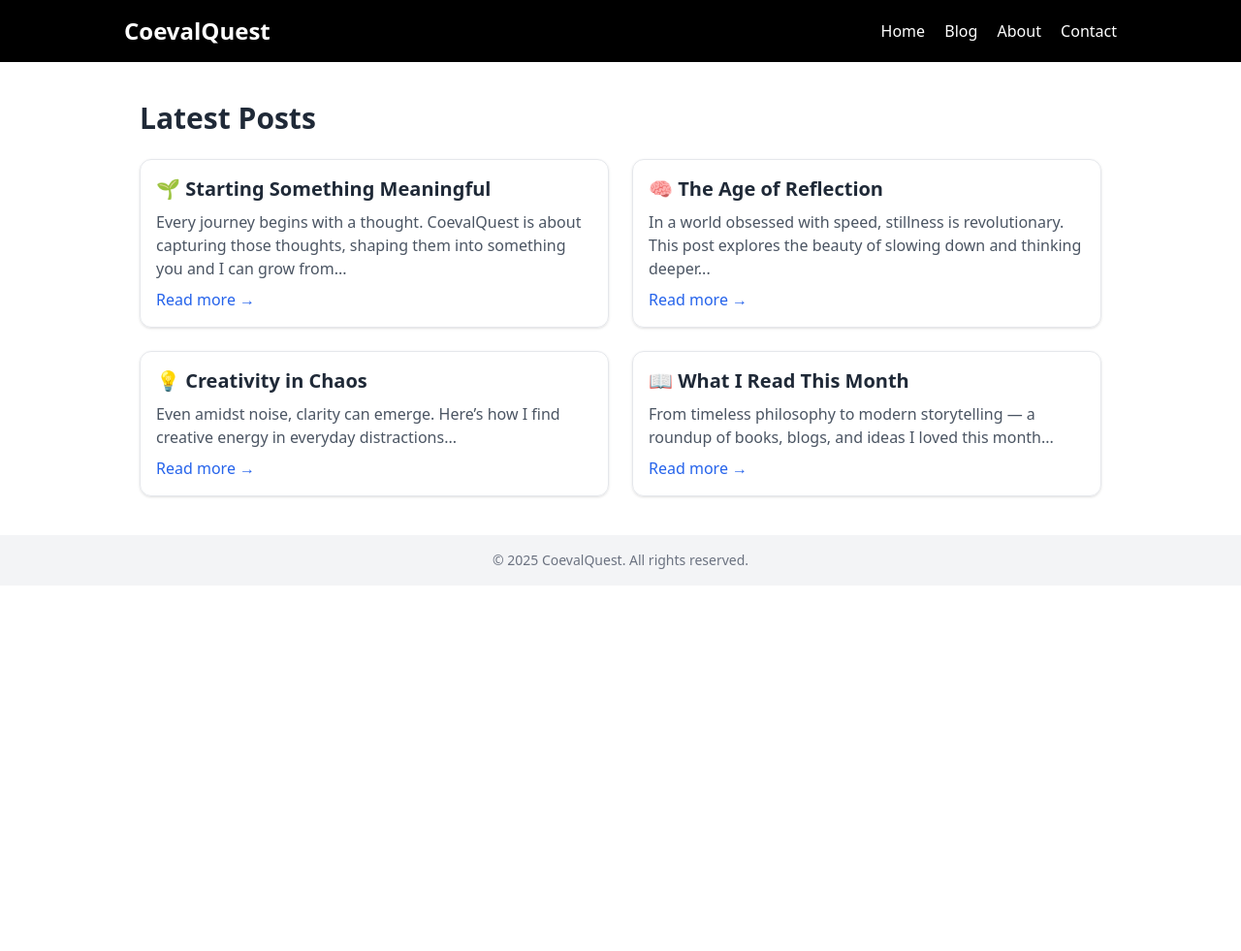
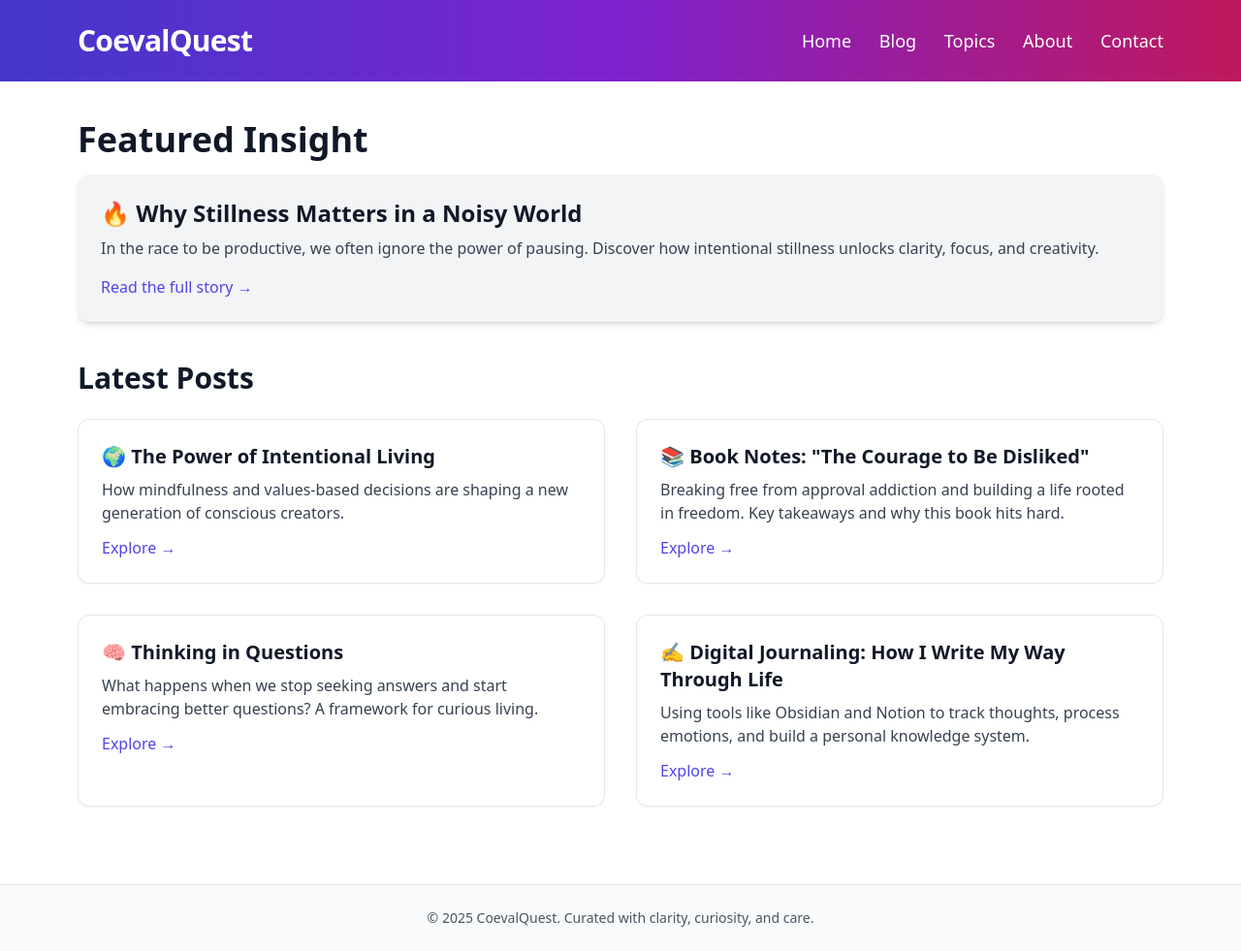
Before and after one commit to twrmukesh13/coevalquest, a plain HTML site: page index.html in a window 1280 px wide. Shown: the whole page at 97% size. Before the commit the page ends 800 px from the top, so only its background shows below. Drawn offline with nearby package versions, Linux system fonts and the light colour scheme.

Commit message:
Update index.html

```diff
--- a/index.html
+++ b/index.html
@@ -1,55 +1,71 @@
 <!DOCTYPE html>
 <html lang="en">
 <head>
-  <meta charset="UTF-8" />
-  <meta name="viewport" content="width=device-width, initial-scale=1.0" />
-  <title>CoevalQuest - Blog</title>
+  <meta charset="UTF-8">
+  <meta name="viewport" content="width=device-width, initial-scale=1.0">
+  <title>CoevalQuest - Discover, Reflect, Create</title>
+  <meta name="description" content="CoevalQuest is a modern blog exploring ideas on life, creativity, culture, and personal growth.">
   <script src="https://cdn.tailwindcss.com"></script>
+  <link rel="icon" href="favicon.ico" type="image/x-icon">
 </head>
-<body class="bg-white text-gray-800 font-sans">
-  <header class="bg-black text-white p-4">
-    <div class="max-w-5xl mx-auto flex justify-between items-center">
-      <h1 class="text-2xl font-bold">CoevalQuest</h1>
-      <nav class="space-x-4">
+<body class="bg-white text-gray-900 font-sans">
+  <header class="bg-gradient-to-r from-indigo-700 via-purple-700 to-pink-700 text-white">
+    <div class="max-w-6xl mx-auto px-4 py-6 flex justify-between items-center">
+      <h1 class="text-3xl font-bold tracking-tight">CoevalQuest</h1>
+      <nav class="space-x-6 text-lg">
         <a href="#" class="hover:underline">Home</a>
         <a href="#" class="hover:underline">Blog</a>
+        <a href="#" class="hover:underline">Topics</a>
         <a href="#" class="hover:underline">About</a>
         <a href="#" class="hover:underline">Contact</a>
       </nav>
     </div>
   </header>
 
-  <main class="max-w-5xl mx-auto mt-10 px-4">
-    <h2 class="text-3xl font-semibold mb-6">Latest Posts</h2>
-    <div class="grid gap-6 md:grid-cols-2">
-      <article class="p-4 border rounded-xl shadow hover:shadow-md transition">
-        <h3 class="text-xl font-bold mb-2">🌱 Starting Something Meaningful</h3>
-        <p class="text-gray-600">Every journey begins with a thought. CoevalQuest is about capturing those thoughts, shaping them into something you and I can grow from...</p>
-        <a href="#" class="text-blue-600 mt-2 inline-block">Read more →</a>
-      </article>
+  <main class="max-w-6xl mx-auto px-4 mt-10">
+    <section class="mb-10">
+      <h2 class="text-4xl font-bold mb-4">Featured Insight</h2>
+      <div class="bg-gray-100 p-6 rounded-xl shadow-md">
+        <h3 class="text-2xl font-semibold mb-2">🔥 Why Stillness Matters in a Noisy World</h3>
+        <p class="text-gray-700 mb-4">In the race to be productive, we often ignore the power of pausing. Discover how intentional stillness unlocks clarity, focus, and creativity.</p>
+        <a href="#" class="text-indigo-600 font-medium">Read the full story →</a>
+      </div>
+    </section>
 
-      <article class="p-4 border rounded-xl shadow hover:shadow-md transition">
-        <h3 class="text-xl font-bold mb-2">🧠 The Age of Reflection</h3>
-        <p class="text-gray-600">In a world obsessed with speed, stillness is revolutionary. This post explores the beauty of slowing down and thinking deeper...</p>
-        <a href="#" class="text-blue-600 mt-2 inline-block">Read more →</a>
-      </article>
+    <section class="mb-16">
+      <h2 class="text-3xl font-bold mb-6">Latest Posts</h2>
+      <div class="grid gap-8 md:grid-cols-2">
+        <article class="bg-white border p-6 rounded-xl shadow-sm hover:shadow-md transition">
+          <h3 class="text-xl font-bold mb-2">🌍 The Power of Intentional Living</h3>
+          <p class="text-gray-700 mb-3">How mindfulness and values-based decisions are shaping a new generation of conscious creators.</p>
+          <a href="#" class="text-indigo-600 font-medium">Explore →</a>
+        </article>
 
-      <article class="p-4 border rounded-xl shadow hover:shadow-md transition">
-        <h3 class="text-xl font-bold mb-2">💡 Creativity in Chaos</h3>
-        <p class="text-gray-600">Even amidst noise, clarity can emerge. Here’s how I find creative energy in everyday distractions...</p>
-        <a href="#" class="text-blue-600 mt-2 inline-block">Read more →</a>
-      </article>
+        <article class="bg-white border p-6 rounded-xl shadow-sm hover:shadow-md transition">
+          <h3 class="text-xl font-bold mb-2">📚 Book Notes: "The Courage to Be Disliked"</h3>
+          <p class="text-gray-700 mb-3">Breaking free from approval addiction and building a life rooted in freedom. Key takeaways and why this book hits hard.</p>
+          <a href="#" class="text-indigo-600 font-medium">Explore →</a>
+        </article>
 
-      <article class="p-4 border rounded-xl shadow hover:shadow-md transition">
-        <h3 class="text-xl font-bold mb-2">📖 What I Read This Month</h3>
-        <p class="text-gray-600">From timeless philosophy to modern storytelling — a roundup of books, blogs, and ideas I loved this month...</p>
-        <a href="#" class="text-blue-600 mt-2 inline-block">Read more →</a>
-      </article>
-    </div>
+        <article class="bg-white border p-6 rounded-xl shadow-sm hover:shadow-md transition">
+          <h3 class="text-xl font-bold mb-2">🧠 Thinking in Questions</h3>
+          <p class="text-gray-700 mb-3">What happens when we stop seeking answers and start embracing better questions? A framework for curious living.</p>
+          <a href="#" class="text-indigo-600 font-medium">Explore →</a>
+        </article>
+
+        <article class="bg-white border p-6 rounded-xl shadow-sm hover:shadow-md transition">
+          <h3 class="text-xl font-bold mb-2">✍️ Digital Journaling: How I Write My Way Through Life</h3>
+          <p class="text-gray-700 mb-3">Using tools like Obsidian and Notion to track thoughts, process emotions, and build a personal knowledge system.</p>
+          <a href="#" class="text-indigo-600 font-medium">Explore →</a>
+        </article>
+      </div>
+    </section>
   </main>
 
-  <footer class="mt-10 p-4 bg-gray-100 text-center text-sm text-gray-500">
-    © 2025 CoevalQuest. All rights reserved.
+  <footer class="bg-gray-50 py-6 mt-20 border-t">
+    <div class="max-w-6xl mx-auto px-4 text-center text-gray-600 text-sm">
+      <p>&copy; 2025 CoevalQuest. Curated with clarity, curiosity, and care.</p>
+    </div>
   </footer>
 </body>
 </html>
```
